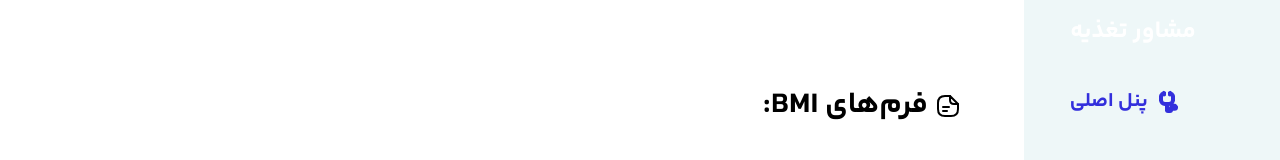
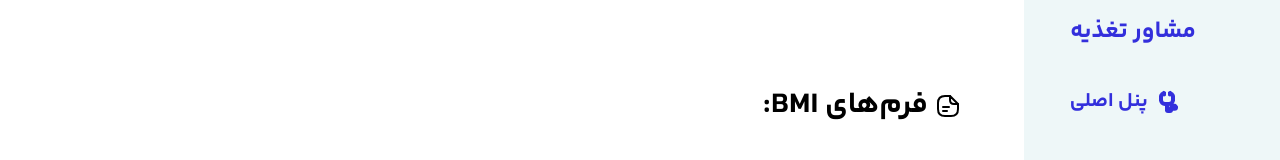
Before and after one commit to ParsaBordbar/Healthcare_Diet, a Next.js app in the folder client/: page /admin/panel/bmi in a window 1280 px wide. Shown: the top 160 px of the page. Built offline with nearby package versions, Linux system fonts and the light colour scheme; no server answers.

Commit message:
change the color of name of admin in side bar

```diff
--- a/client/src/app/admin/panel/layout.tsx
+++ b/client/src/app/admin/panel/layout.tsx
@@ -33,7 +33,7 @@ const LayoutAdmin = ({ children }: { children: ReactNode }) => {
         <div className="fixed w-[25%] lg:w-[20%] md:flex top-0 right-0 bg-[var(--soft-blue)] gap-2   hidden  h-screen pb-6 px-2 ">
           <SideBarBanner width={100} className='py-2 rounded-2xl'  />
           <section className="w-full flex flex-col gap-6 py-4">
-            <h1 className="text-white text-2xl font-semibold bg-custom-IslamicArt">
+            <h1 className="text-[var(--secondary-blue)] text-2xl font-semibold bg-custom-IslamicArt">
               {" "}
               مشاور تغذیه
             </h1>
```
